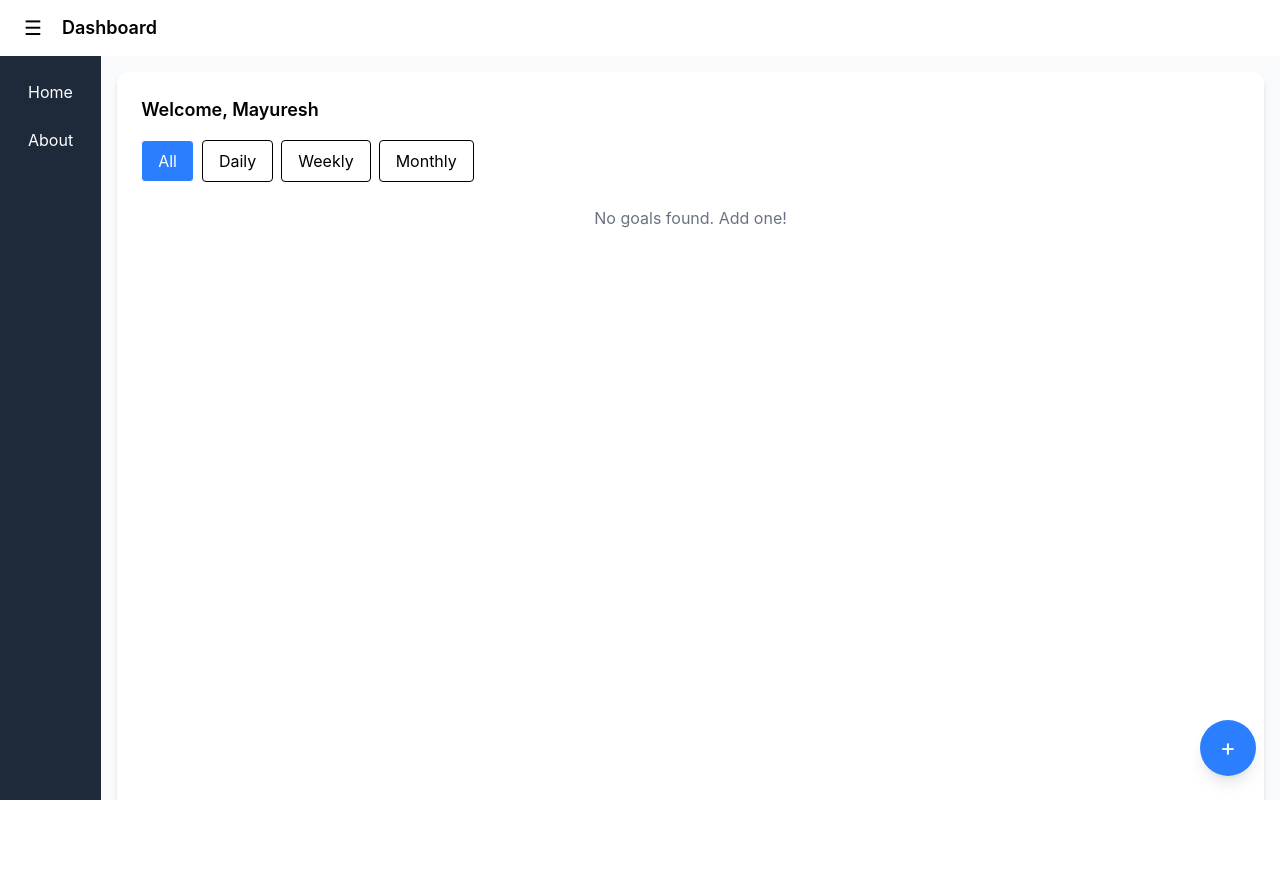
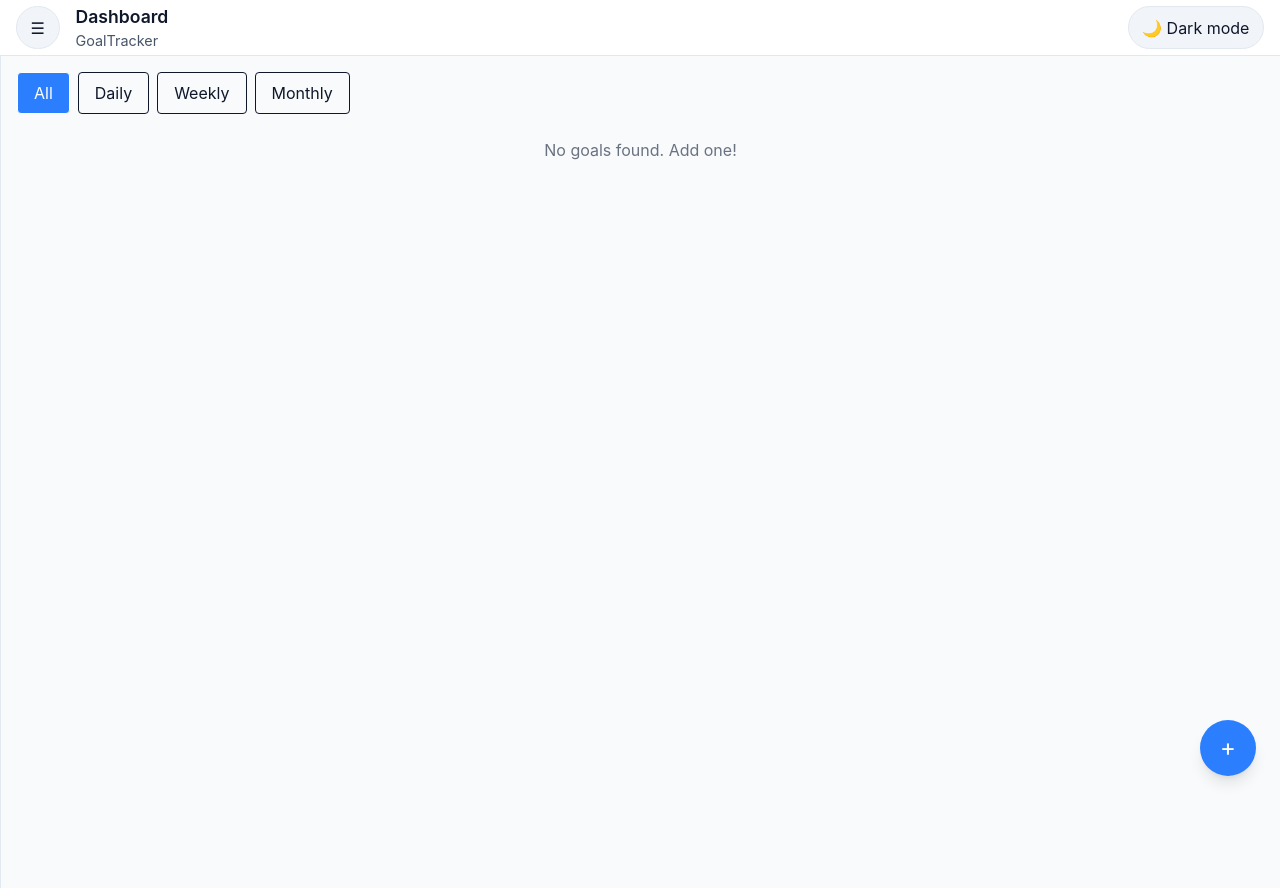
Before and after one commit to mayuresh2299/GoalTracker, an Angular app: page / in a window 1280 px wide. Before the commit the page ends 800 px from the top, so only its background shows below. Built offline with nearby package versions, Linux system fonts and the light colour scheme.

Commit message:
Dark Theme Added

```diff
--- a/src/app/component/goals/goal-list/goal-list.html
+++ b/src/app/component/goals/goal-list/goal-list.html
@@ -1,7 +1,7 @@
 <!-- <div class="grid grid-cols-1 md:grid-cols-2 lg:grid-cols-3 gap-4"> -->
     <div class="grid grid-cols-1 gap-4">
     @for (goal of filteredGoals; track goal.id) {
-    <div class="border rounded-lg shadow p-4 bg-white relative cursor-pointer hover:shadow-lg transition min-h-[120px]"
+    <div class="border rounded-lg shadow p-4 background: var(--surface-alt) relative cursor-pointer hover:shadow-lg transition min-h-[120px]"
         (click)="openCalendar.emit(goal)">
         <div class="absolute top-2 right-2 flex gap-2" (click)="$event.stopPropagation()">
             <button (click)="edit.emit(goal)">✏️ Edit</button>
--- a/src/app/component/home/home.html
+++ b/src/app/component/home/home.html
@@ -1,10 +1,11 @@
-<div class="h-screen bg-gray-50 flex justify-center items-stretch">
-  <div class="w-full bg-white shadow-md rounded-xl p-4 sm:p-6 flex flex-col">
+<div class="min-h-screen background: var(--background) flex justify-center items-stretch">
+  <div class="w-full background: var(--primary) flex flex-col">
+
 
     <!-- Header -->
-    <p class="text-lg font-semibold mb-4">
+    <!-- <p class="text-lg font-semibold mb-4">
       Welcome, {{ user }}
-    </p>
+    </p> -->
 
     <!-- Buttons (UNCHANGED layout) -->
     <div class="flex flex-wrap gap-2 mb-4">
--- a/src/app/component/layout/layout.css
+++ b/src/app/component/layout/layout.css
@@ -0,0 +1,107 @@
+:host {
+  display: block;
+  min-height: 100vh;
+  color: var(--text);
+  background: var(--background);
+}
+
+.layout-shell {
+  min-height: 100vh;
+  display: flex;
+  flex-direction: column;
+}
+
+.topbar {
+  display: flex;
+  align-items: center;
+  justify-content: space-between;
+  gap: 1rem;
+  padding: 0 1rem;
+  min-height: 3.5rem;
+  background: var(--surface);
+  color: var(--text);
+  border-bottom: 1px solid var(--border);
+  position: sticky;
+  top: 0;
+  z-index: 10;
+}
+
+.topbar-left {
+  display: flex;
+  align-items: center;
+  gap: 1rem;
+}
+
+.topbar h1 {
+  margin: 0;
+  font-size: 1.1rem;
+  font-weight: 600;
+}
+
+.subtitle {
+  margin: 0;
+  color: var(--muted);
+  font-size: 0.9rem;
+}
+
+.toggle-sidebar,
+.theme-toggle {
+  border: 1px solid var(--border);
+  background: var(--surface-alt);
+  color: var(--text);
+  padding: 0.55rem 0.85rem;
+  border-radius: 9999px;
+  cursor: pointer;
+  transition: background 0.2s ease, border-color 0.2s ease, color 0.2s ease;
+}
+
+.toggle-sidebar:hover,
+.theme-toggle:hover {
+  background: var(--border);
+}
+
+.layout-body {
+  flex: 1;
+  display: flex;
+  overflow: hidden;
+}
+
+.sidebar {
+  width: 0;
+  overflow: hidden;
+  background: var(--surface-alt);
+  color: var(--text);
+  transition: width 0.25s ease, background 0.25s ease;
+  border-right: 1px solid var(--border);
+}
+
+.sidebar.expanded {
+  width: 16rem;
+}
+
+.sidebar nav {
+  display: flex;
+  flex-direction: column;
+  gap: 0.5rem;
+  padding: 1rem;
+}
+
+.nav-link {
+  display: block;
+  padding: 0.75rem 1rem;
+  border-radius: 0.75rem;
+  color: var(--text);
+  text-decoration: none;
+  transition: background 0.2s ease, color 0.2s ease;
+}
+
+.nav-link:hover {
+  background: rgba(96, 165, 250, 0.12);
+}
+
+.content-area {
+  flex: 1;
+  overflow: auto;
+  padding: 1rem;
+  background: var(--background);
+}
--- a/src/app/component/layout/layout.html
+++ b/src/app/component/layout/layout.html
@@ -1,34 +1,40 @@
-<div class="h-screen flex flex-col">
+<div class="layout-shell">
   <!-- Top Bar (Sticky at top, full width) -->
-  <header class="h-14 bg-white shadow flex items-center px-4 gap-3 shrink-0">
-    <button (click)="toggleSidebar()" class="p-2 rounded hover:bg-gray-100 focus:outline-none transition-all">
-      <!-- Show ☰ when sidebar is closed, ✕ when open -->
-      @if (!sidebarOpen) {
-      <span class="text-xl">☰</span>
+  <header class="topbar">
+    <div class="topbar-left">
+      <button (click)="toggleSidebar()" class="toggle-sidebar" aria-label="Toggle sidebar">
+        @if (!sidebarOpen) {
+        <span>☰</span>
+        } @else {
+        <span>←</span>
+        }
+      </button>
+
+      <div>
+        <h1>Dashboard</h1>
+        <p class="subtitle">GoalTracker</p>
+      </div>
+    </div>
+
+    <button type="button" class="theme-toggle" (click)="toggleTheme()">
+      @if (theme === 'light') {
+      <span>🌙 Dark mode</span>
       } @else {
-      <!-- <span class="text-xl">✕</span> -->
-       <!-- <span class="text-xl">⬅</span> -->
-        <span class="text-xl">←</span>
+      <span>☀️ Light mode</span>
       }
     </button>
-    <h1 class="text-lg font-semibold">Dashboard</h1>
   </header>
 
   <!-- Sidebar + Main Content Row (takes remaining height) -->
-  <div class="flex-1 flex overflow-hidden">
-    <!-- Sidebar with conditional width & transition -->
-    <aside [class.w-64]="sidebarOpen" [class.w-0]="!sidebarOpen"
-      class="bg-gray-800 text-white flex flex-col transition-all duration-300 overflow-hidden shrink-0">
-
-      <nav class="flex-1 p-4 space-y-2 whitespace-nowrap">
-        <a routerLink="/" class="block px-3 py-2 rounded hover:bg-gray-700">Home</a>
-        <a routerLink="/about" class="block px-3 py-2 rounded hover:bg-gray-700">About</a>
-        <!-- <a routerLink="/dailyGoals" class="block px-3 py-2 rounded hover:bg-gray-700">Daily Goals</a> -->
+  <div class="layout-body">
+    <aside [class.expanded]="sidebarOpen" class="sidebar">
+      <nav>
+        <a routerLink="/" class="nav-link">Home</a>
+        <a routerLink="/about" class="nav-link">About</a>
       </nav>
     </aside>
 
-    <!-- Main Content Area -->
-    <main class="flex-1 overflow-auto p-4 bg-gray-50">
+    <main class="content-area">
       <router-outlet></router-outlet>
     </main>
   </div>
--- a/src/app/component/layout/layout.ts
+++ b/src/app/component/layout/layout.ts
@@ -1,4 +1,5 @@
-import { Component } from '@angular/core';
+import { Component, inject, OnInit } from '@angular/core';
+import { DOCUMENT } from '@angular/common';
 import { RouterOutlet } from '@angular/router';
 import { RouterModule } from '@angular/router';
 
@@ -8,9 +9,27 @@ import { RouterModule } from '@angular/router';
   templateUrl: './layout.html',
   styleUrl: './layout.css',
 })
-export class Layout {
-  sidebarOpen = false;  // Sidebar visible by default
+export class Layout implements OnInit {
+  sidebarOpen = false; // Sidebar visible by default
+  theme: 'light' | 'dark' = 'light';
+  private readonly document = inject(DOCUMENT);
+
+  ngOnInit(): void {
+    this.theme = (localStorage.getItem('app-theme') as 'light' | 'dark') ?? 'light';
+    this.setTheme(this.theme);
+  }
+
   toggleSidebar() {
     this.sidebarOpen = !this.sidebarOpen;
   }
+
+  toggleTheme() {
+    this.setTheme(this.theme === 'light' ? 'dark' : 'light');
+  }
+
+  private setTheme(theme: 'light' | 'dark') {
+    this.theme = theme;
+    this.document.documentElement.setAttribute('data-theme', theme);
+    localStorage.setItem('app-theme', theme);
+  }
 }
--- a/src/styles.css
+++ b/src/styles.css
@@ -1,6 +1,62 @@
 /* You can add global styles to this file, and also import other style files */
 
 @import 'tailwindcss';
+
+:root {
+  color-scheme: light;
+  --background: #f8fafc;
+  --surface: #ffffff;
+  --surface-alt: #f1f5f9;
+  --text: #0f172a;
+  --muted: #475569;
+  --primary: #2563eb;
+  --secondary: #7c3aed;
+  --accent: #ec4899;
+  --border: #e2e8f0;
+}
+
+[data-theme='dark'] {
+  color-scheme: dark;
+  --background: #0f172a;
+  --surface: #111827;
+  --surface-alt: #1f2937;
+  --text: #f8fafc;
+  --muted: #cbd5e1;
+  --primary: #60a5fa;
+  --secondary: #a78bfa;
+  --accent: #f472b6;
+  --border: #334155;
+}
+
+html,
+body {
+  margin: 0;
+  min-height: 100%;
+  background: var(--background);
+  color: var(--text);
+  font-family: Inter, system-ui, -apple-system, BlinkMacSystemFont, 'Segoe UI', sans-serif;
+}
+
+*,
+*::before,
+*::after {
+  box-sizing: border-box;
+}
+
+body {
+  line-height: 1.5;
+}
+
+button,
+input,
+select,
+textarea {
+  font: inherit;
+}
+
+::selection {
+  background: rgba(37, 99, 235, 0.25);
+}
 
 .component-debug {
   height: 100%;
```
